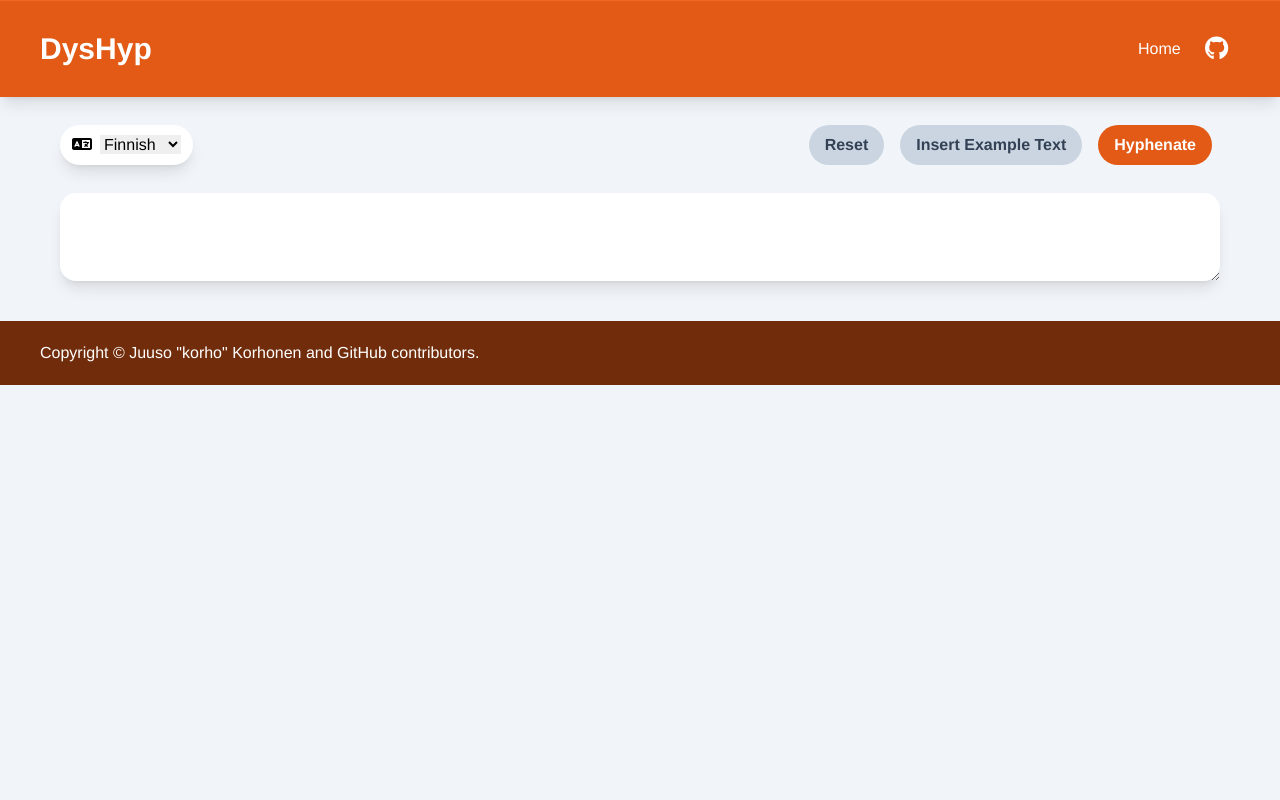
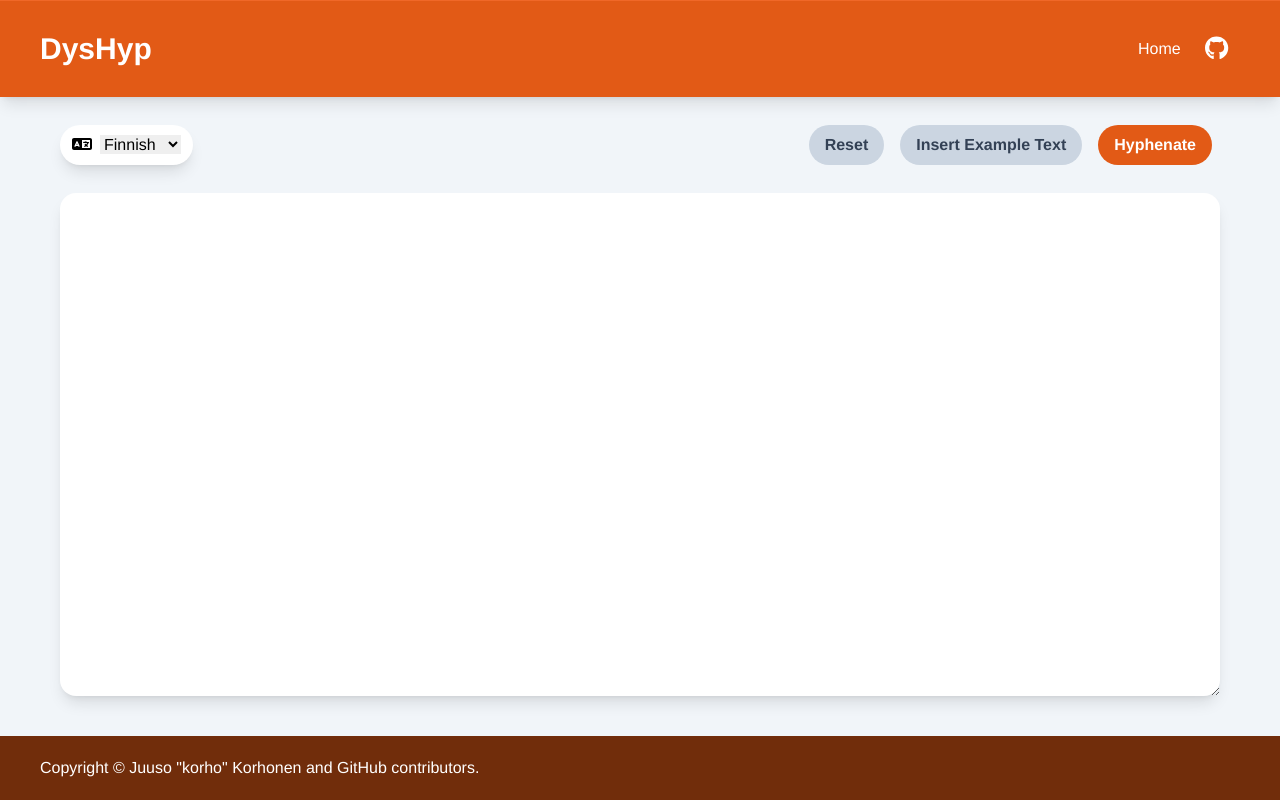
Before and after one commit to korhox/dyshyp, a Next.js app: page / in a window 1280 px wide. Built offline with nearby package versions, Linux system fonts and the light colour scheme; a web font is replaced by a local one.

Commit message:
fix: :bug: Fix flex

```diff
--- a/src/app/layout.tsx
+++ b/src/app/layout.tsx
@@ -8,7 +8,7 @@
 export default function RootLayout({ children }: { children: React.ReactNode }) {
     return (
         <html lang="en">
-            <body>
+            <body className="flex flex-col">
                 <Header />
                 {children}
                 <Footer />
```
